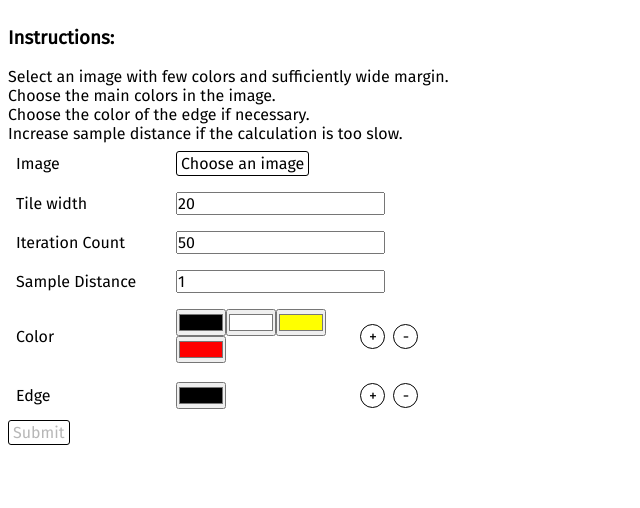
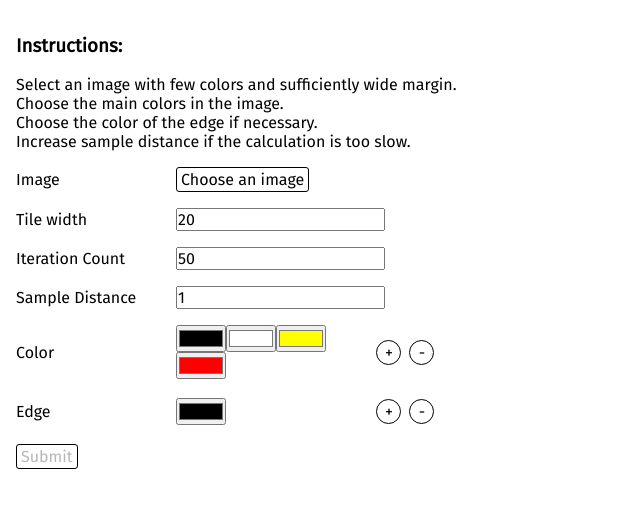
Before and after one commit to caffeinatedprogrammer/pixelator, a React (Create React App) app: page / in a window 1280 px wide. Shown: the top 508 px of the page, without its empty margins (0-640 px from the left). Built offline with nearby package versions, Linux system fonts and the light colour scheme.

Commit message:
Refine input form style

```diff
--- a/src/InputForm.jsx
+++ b/src/InputForm.jsx
@@ -159,11 +159,13 @@ export default function InputForm({onSubmit}) {
     return (
         <SquareContainer
             other={<form className="form" onSubmit={handleSubmit}>
-                <h3>Instructions:</h3>
-                <span>Select an image with few colors and sufficiently wide margin.</span>
-                <span>Choose the main colors in the image.</span>
-                <span>Choose the color of the edge if necessary.</span>
-                <span>Increase sample distance if the calculation is too slow.</span>
+                <div className="normal-padding">
+                    <h3>Instructions:</h3>
+                    <p>Select an image with few colors and sufficiently wide margin.</p>
+                    <p>Choose the main colors in the image.</p>
+                    <p>Choose the color of the edge if necessary.</p>
+                    <p>Increase sample distance if the calculation is too slow.</p>
+                </div>
                 <SettingItem name="Image">
                     <input className="hidden" ref={fileInputRef} type="file" onChange={handleFileInputChange} />
                     <Button onClick={handleFileButtonClick}>Choose an image</Button>
@@ -220,9 +222,11 @@ export default function InputForm({onSubmit}) {
                         />
                     )}
                 </SettingItem>
-                <Button disabled={!imageData} type="submit">
-                    Submit
-                </Button>
+                <div className="normal-padding">
+                    <Button disabled={!imageData} type="submit">
+                        Submit
+                    </Button>
+                </div>
             </form>}
             square={
                 <div className="overflow-scroll full">
--- a/src/index.css
+++ b/src/index.css
@@ -41,6 +41,10 @@ body, p, span, label, button, input {
     margin: 4px;
 }
 
+.normal-padding {
+    padding: 8px;
+}
+
 .flex-container {
     display: flex;
     align-items: center;
```
